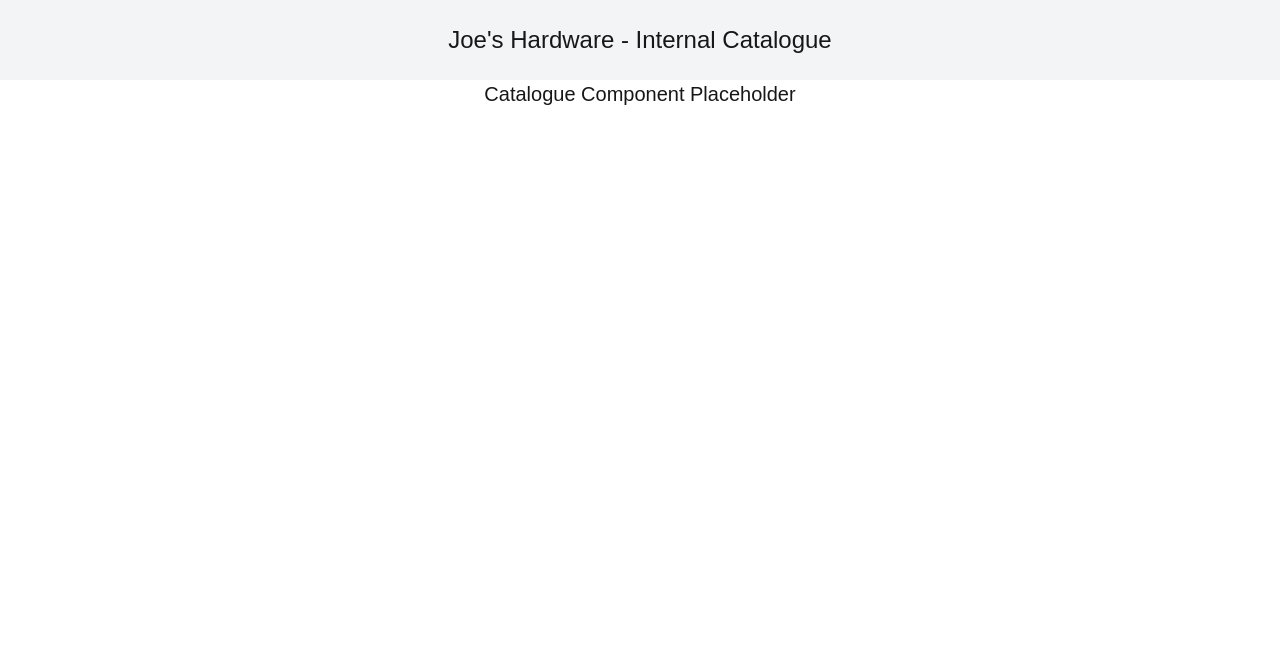
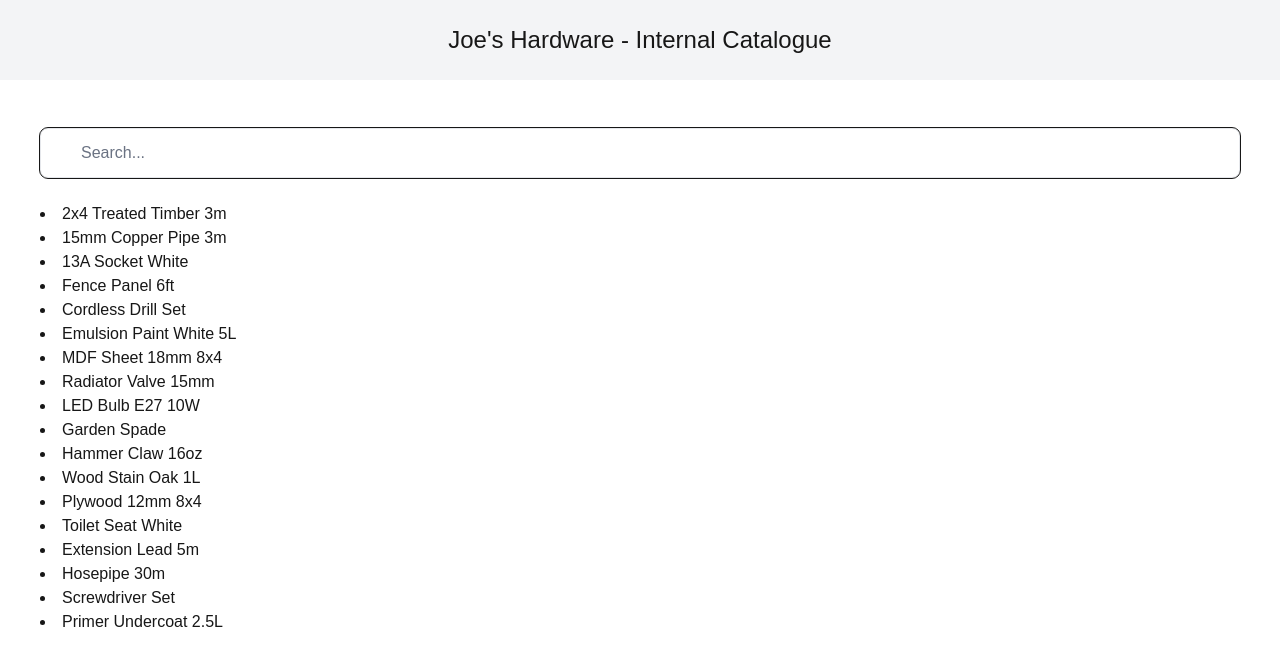
Before and after one commit to J-Wll/joes-hardware, a Next.js app: page / in a window 1280 px wide. Shown: the top 666 px of the page. Built offline with nearby package versions, Linux system fonts and the light colour scheme; no server answers.

Commit message:
Mock api. More layout

```diff
--- /dev/null
+++ b/app/api/products/route.ts
@@ -0,0 +1,10 @@
+import products from "@/app/data/products.json";
+
+export function GET() {
+  try {
+    return Response.json(products);
+  }
+  catch (error) {
+    return new Response(`Failed to fetch products. Error: ${error}`, { status: 500 });
+  }
+}
--- a/app/layout.tsx
+++ b/app/layout.tsx
@@ -14,8 +14,8 @@ const geistMono = Geist_Mono({
 });
 
 export const metadata: Metadata = {
-  title: "Create Next App",
-  description: "Generated by create next app",
+  title: "Joe's Hardware - Internal Catalogue",
+  description: "",
 };
 
 export default function RootLayout({
@@ -26,7 +26,7 @@ export default function RootLayout({
   return (
     <html lang="en">
       <body
-        className={`${geistSans.variable} ${geistMono.variable} antialiased`}
+        className={`${geistSans.variable} ${geistMono.variable} antialiased max-w-[1750px] mx-auto`}
       >
         <Header />
 
--- a/app/page.tsx
+++ b/app/page.tsx
@@ -1,17 +1,21 @@
-import Catalogue from "./ui/catalogue";
-import Search from "./ui/search";
-import Filters from "./ui/filters";
-// import products from "./api/products";
+import Catalogue from "@/app/ui/catalogue";
+import Search from "@/app/ui/search";
+import Filters from "@/app/ui/filters";
 
-export default function Home() {
+export default async function Home() {
+  const res = await fetch(`${process.env.NEXT_PUBLIC_BASE_URL}/api/products`);
+  const products = await res.json();
+  // const searchParams = await props.searchParams;
+  // const filterParams = await props.filterParams;
   return (
     <>
-      <main className="flex w-full align-middle justify-center">
+      <main className="flex w-full flex-col p-5 lg:p-10">
         {/* <h2 className="text-xl">On this main catalogue page, please use the search and filters provided</h2> */}
 
-        <Search />
+        <Search placeholder="Search..."/>
         <Filters />
-        <Catalogue />
+        <Catalogue products={products} />
+
 
       </main>
     </>
--- a/app/ui/catalogue.tsx
+++ b/app/ui/catalogue.tsx
@@ -1,7 +1,11 @@
-export default function Catalogue(){
+import card from "@/app/ui/card";
+
+export default function Catalogue({ products }: { products: Array<any> }) {
     return (
         <div className="catalogue">
-            <h2 className="text-xl">Catalogue Component Placeholder</h2>
+            {products.map((p) => (
+                <li key={p.sku}>{p.name}</li>
+            ))}
         </div>
     )
 }
--- a/app/ui/search.tsx
+++ b/app/ui/search.tsx
@@ -1,5 +1,21 @@
-export default function Search() {
+'use client';
+
+import { useSearchParams, usePathname, useRouter } from 'next/navigation';
+
+export default function Search({ placeholder }: { placeholder: string }) {
+    const searchParams = useSearchParams();
+
     return (
-        <></>
+        <>
+            <label htmlFor="search" className="sr-only">
+                Search
+            </label>
+            <input
+                className="block w-full rounded-lg border border-gray-200 py-3 px-5 lg:px-10 outline-1 mt-2 mb-6 placeholder:text-gray-500"
+                placeholder={placeholder}
+                onChange={(e) => handleSearch(e.target.value)}
+                defaultValue={searchParams.get('query')?.toString()}
+            />
+        </>
     )
 }
--- a/tsconfig.json
+++ b/tsconfig.json
@@ -18,6 +18,7 @@
         "name": "next"
       }
     ],
+    "baseUrl": ".",
     "paths": {
       "@/*": ["./*"]
     }
```
Also changed, not shown: app/api/products.ts (deleted).
